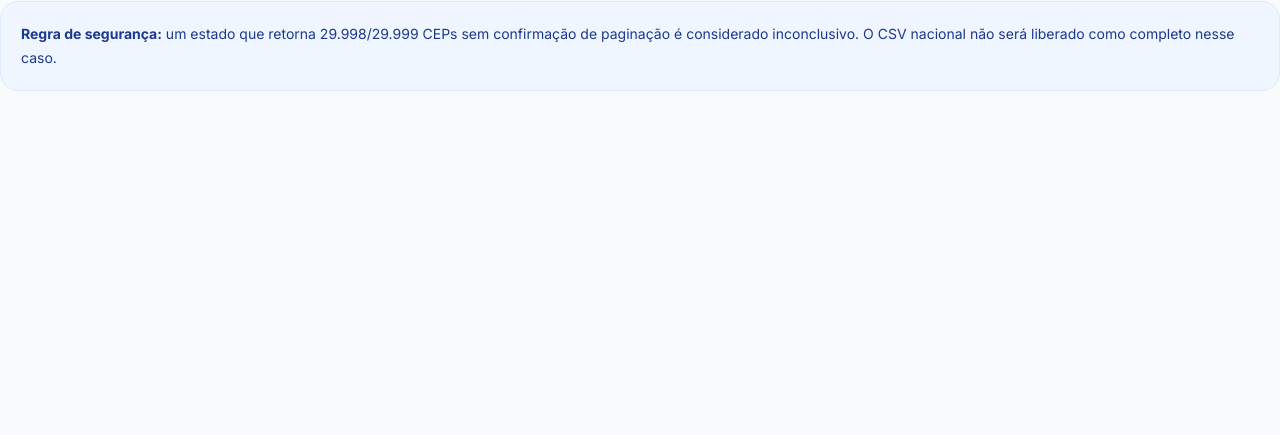
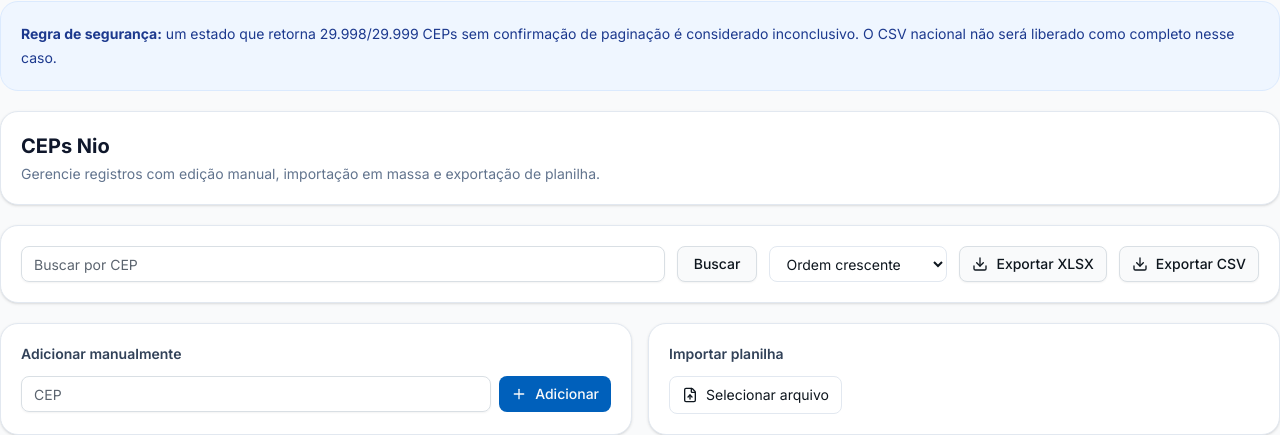
Before and after one commit to barreiradanuza-ai/mcc-front, a Next.js app: page /mcc/admin/ceps-nio in a window 1280 px wide. Shown: the part 369-804 px from the top of the page. Built offline with nearby package versions, Linux system fonts and the light colour scheme; no server answers.

Commit message:
Restore full NIO CEP management interface

```diff
--- a/app/mcc/admin/ceps-nio/page.tsx
+++ b/app/mcc/admin/ceps-nio/page.tsx
@@ -3,8 +3,9 @@
 import { useEffect, useState } from "react";
 import { AlertTriangle, CheckCircle2, Download, Loader2, Play, Square } from "lucide-react";
 import { Button } from "@/components/ui/button";
+import { AdminResourcePage } from "@/components/mcc/admin-resource-page";
 
-type Job = { id: string; status: string; phase: string; collected: number; valid: boolean; problems: string[]; created_at?: string };
+type Job = { id: string; status: string; phase: string; collected: number; valid: boolean; problems: string[]; progress?: { state?: string; current?: number; total?: number; municipality?: string; collected?: number }; created_at?: string };
 
 async function api(path: string, init?: RequestInit) {
   const res = await fetch(`/api/mcc/admin/ceps-nio/export/${path}`, { ...init, cache: "no-store" });
@@ -68,9 +69,11 @@ export default function AdminCepsNioPage() {
       <div className="rounded-2xl border border-slate-200 bg-white p-6 shadow-sm">
         <div className="flex items-center gap-3"><div className="rounded-full bg-slate-100 p-2">{active ? <Loader2 className="size-5 animate-spin text-mcc-blue" /> : completed && job.valid ? <CheckCircle2 className="size-5 text-emerald-600" /> : <AlertTriangle className="size-5 text-amber-600" />}</div><div><h2 className="font-semibold text-slate-900">{job ? job.phase : "Nenhuma extração iniciada"}</h2><p className="text-sm text-slate-500">{job ? `${job.collected.toLocaleString("pt-BR")} CEPs coletados · status: ${job.status}` : "Clique em iniciar para criar um job."}</p></div></div>
         {job?.problems?.length ? <div className="mt-5 rounded-xl border border-amber-200 bg-amber-50 p-4"><p className="text-sm font-semibold text-amber-900">CSV provisório — revisão necessária</p><p className="mt-1 text-sm text-amber-800">O arquivo pode ser baixado para conferência, mas não deve ser importado como cobertura nacional definitiva.</p><ul className="mt-2 list-disc pl-5 text-sm text-amber-800">{job.problems.map((p) => <li key={p}>{p}</li>)}</ul></div> : null}
+        {job?.progress?.state && <div className="mt-5 rounded-xl border border-slate-200 bg-slate-50 p-4"><div className="flex items-center justify-between text-sm"><span className="font-semibold text-slate-700">Progresso: {job.progress.state}</span><span className="text-slate-500">{job.progress.current ?? 0} de {job.progress.total ?? 0}</span></div><div className="mt-2 h-2 overflow-hidden rounded-full bg-slate-200"><div className="h-full rounded-full bg-mcc-blue transition-all" style={{ width: `${Math.min(100, ((job.progress.current ?? 0) / Math.max(1, job.progress.total ?? 1)) * 100)}%` }} /></div><p className="mt-2 text-xs text-slate-500">Município: {job.progress.municipality ?? "—"} · CEPs do estado: {(job.progress.collected ?? 0).toLocaleString("pt-BR")}</p></div>}
         {completed && <div className="mt-5 flex flex-wrap gap-3"><Button onClick={() => download("csv")}><Download className="size-4" />{job.valid ? "Baixar CSV validado" : "Baixar CSV provisório"}</Button><Button variant="outline" onClick={() => download("audit")}><Download className="size-4" />Baixar auditoria</Button></div>}
       </div>
       <div className="rounded-2xl border border-blue-100 bg-blue-50 p-5 text-sm leading-6 text-blue-900"><strong>Regra de segurança:</strong> um estado que retorna 29.998/29.999 CEPs sem confirmação de paginação é considerado inconclusivo. O CSV nacional não será liberado como completo nesse caso.</div>
+      <AdminResourcePage resource="ceps-nio" />
     </div>
   );
 }
```
